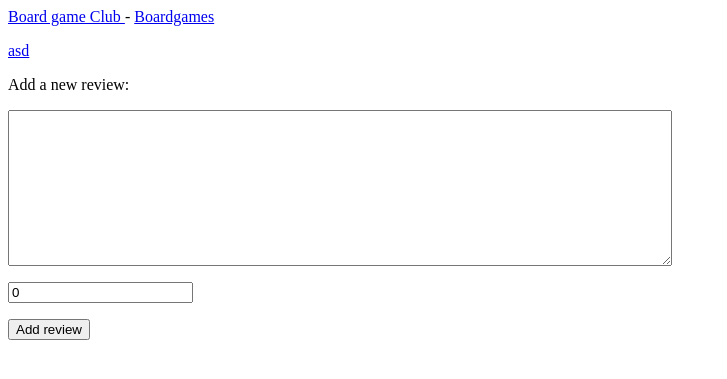
After one commit to Turki9595/sovellusohjelmointi, a Django app: page /new_review/1/ in a window 1280 px wide. The commit adds this page. Shown: the top 379 px of the page, without its empty margins (0-727 px from the left). Run offline with Django 3.2, Linux system fonts and the light colour scheme; data comes from the database, SQL or seed files in the repository; both versions use the stored data as it was after the commit.

Commit message:
new review valmis

```diff
--- a/bgc/forms.py
+++ b/bgc/forms.py
@@ -1,8 +1,15 @@
 from django import forms
-from .models import B_game
+from .models import B_game,Review
 
 class B_gameForm(forms.ModelForm):
     class Meta:
         model = B_game
         fields = ['name','description']
         labels = {'name': '','description': ''}
+
+class ReviewForm(forms.ModelForm):
+    class Meta:
+        model = Review
+        fields = ['text','stars']
+        labels = {'text': '','stars': ''}
+        widgets = {'text' : forms.Textarea(attrs={'cols': 80})}
--- a/bgc/templates/bgc/b_game.html
+++ b/bgc/templates/bgc/b_game.html
@@ -4,12 +4,15 @@
  <p>Board game:{{b_game}}</p>
 
   <p>Reviews:</p>
+  <p>
+    <a href="{% url 'bgc:new_review' b_game.id %}"> Add new review</a>
+  </p>
 
  <ul>
  {% for review in reviews %}
    <li>
     <p>{{ review.date_added|date:'M d, Y H:i' }}</p>
-    <p>{{ review.text|linebreaks }}</p>
+    <p>{{ review.text|linebreaks }} Rated {{review.stars}}/5 &#9733; </p>
    </li>
  {% empty %}
    <li> There are no reviews for this game yet.</li>
--- /dev/null
+++ b/bgc/templates/bgc/new_review.html
@@ -0,0 +1,13 @@
+{% extends 'bgc/base.html' %}
+{% block content %}
+
+<p><a href="{% url 'bgc:b_game' b_game.id %}">{{ b_game }}</a></p>
+
+<p> Add a new review:</p>
+<form action = "{% url 'bgc:new_review' b_game.id %}" method='post'>
+    {% csrf_token %}
+    {{ form.as_p }}
+    <button name = 'submit'> Add review</button>
+</form>
+
+{% endblock content %}
--- a/bgc/urls.py
+++ b/bgc/urls.py
@@ -12,4 +12,6 @@ urlpatterns = [
     path('b_games/<int:b_game_id>/', views.b_game, name='b_game'),
     #page for adding a new board game
     path('new_b_game/', views.new_b_game, name = 'new_b_game'),
+    #page for adding new review
+    path('new_review/<int:b_game_id>/',views.new_review, name='new_review')
 ]
--- a/bgc/views.py
+++ b/bgc/views.py
@@ -1,6 +1,6 @@
 from django.shortcuts import render, redirect
 
-from bgc.forms import B_gameForm
+from bgc.forms import B_gameForm,ReviewForm
 from .models import B_game,Review
 # Create your views here.
 def index(request):
@@ -21,7 +21,7 @@ def b_game(request, b_game_id):
     return render(request, 'bgc/b_game.html', context)
 
 def new_b_game(request):
-    #add a new book
+    #add a new b_game
     if request.method != 'POST':
         #No data submitted; create a blank form.
         form = B_gameForm()
@@ -34,3 +34,24 @@ def new_b_game(request):
     #Display a blank or invalid form.
     context = {'form':form}
     return render(request, 'bgc/new_b_game.html',context)
+
+
+def new_review(request, b_game_id):
+    #add a new review for a particular b_game
+
+    b_game = B_game.objects.get(id=b_game_id)
+
+    if request.method != 'POST':
+        #No data submitted; create a blank form.
+        form = ReviewForm()
+    else:
+        # POST data submitted; process data.
+        form = ReviewForm(data=request.POST)
+        if form.is_valid():
+            new_review = form.save(commit=False)
+            new_review.b_game = b_game
+            new_review.save()
+            return redirect('bgc:b_game', b_game_id = b_game_id)
+    #Display a blank or invalid form.
+    context = {'b_game': b_game, 'form': form}
+    return render(request, 'bgc/new_review.html',context)
```
Also changed, not shown: db.sqlite3.
